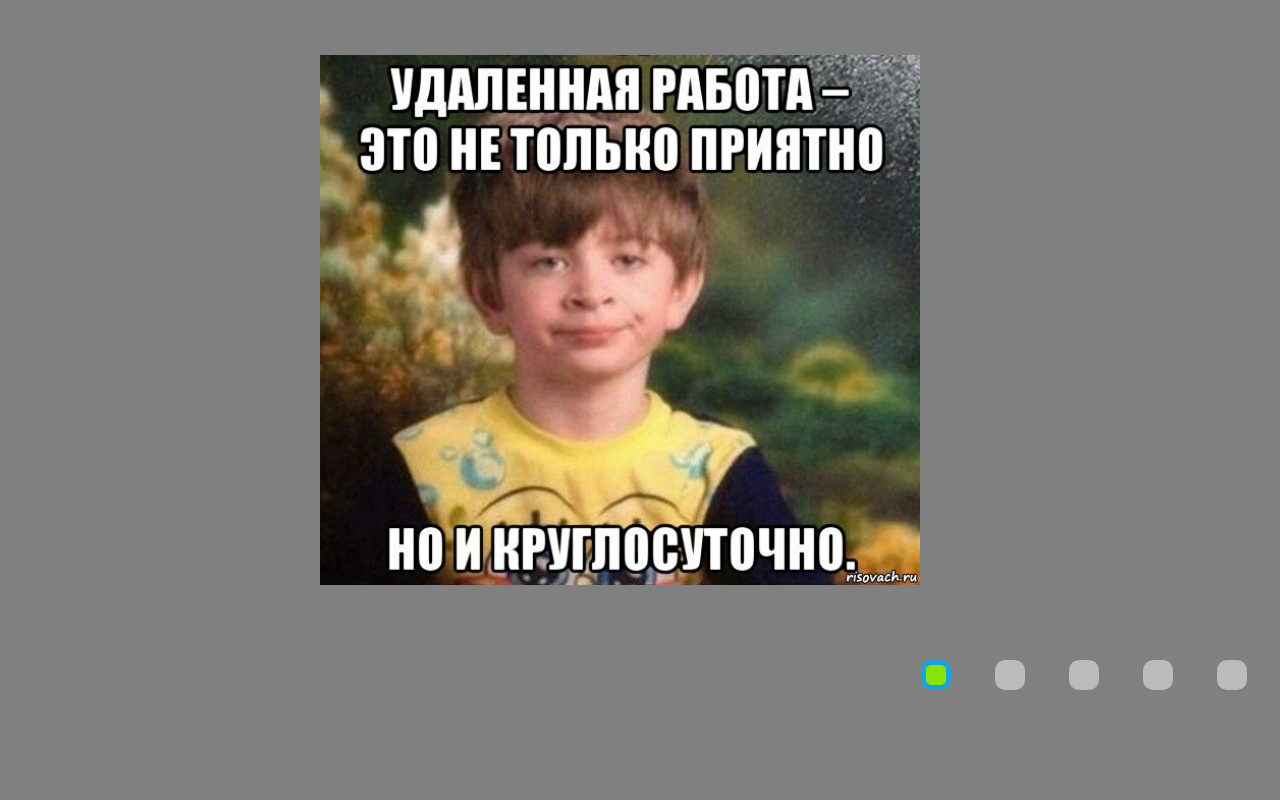
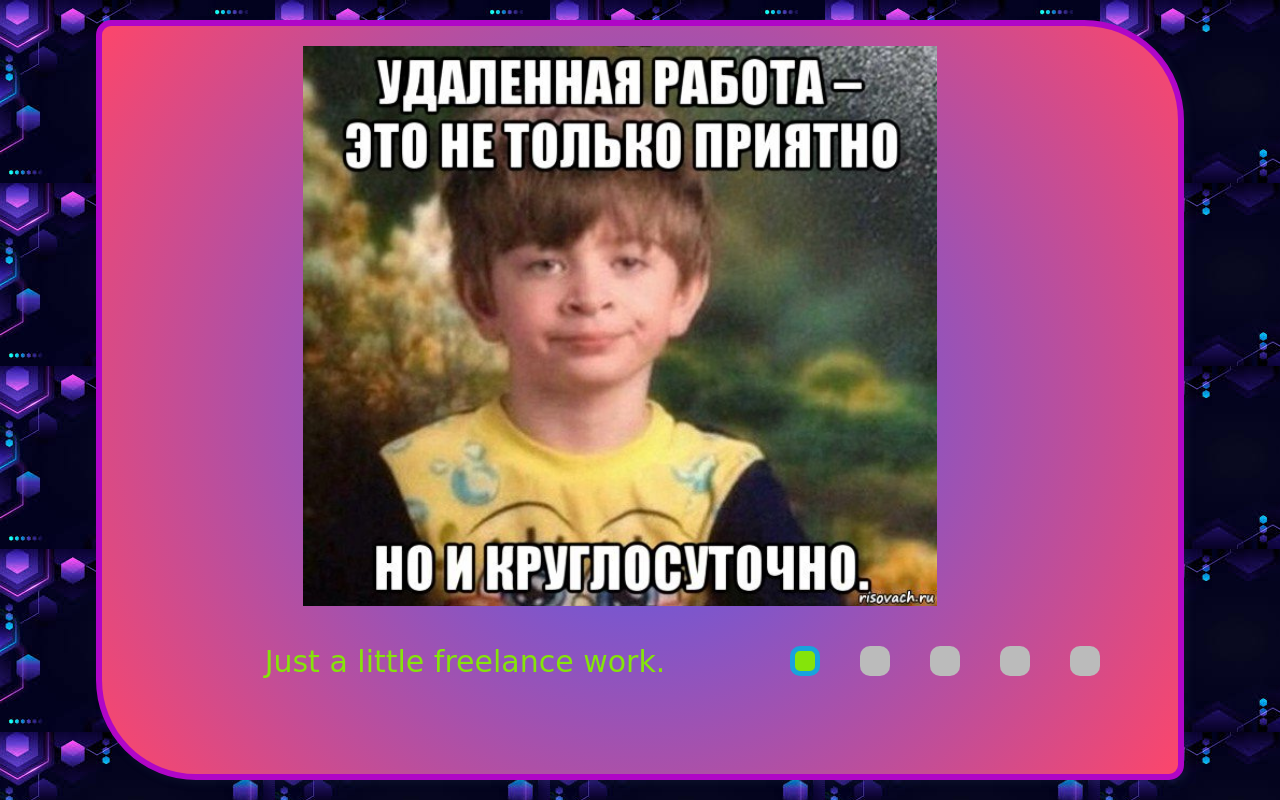
Before and after one commit to MargaritaBraun/cssMemeSlider, a plain HTML site: page cssMemeSlider/index.html in a window 1280 px wide. Drawn offline with Linux system fonts and the light colour scheme.

Commit message:
feat: changed the appearance of the slider (Mon, Sep 18, 2023 02:06:05 AM)

```diff
--- a/cssMemeSlider/index.html
+++ b/cssMemeSlider/index.html
@@ -8,13 +8,19 @@
     <title>cssMemeSlider</title>
 </head>
 <body>
+    <div class="container">
     <div class="wrapper">
         <!--<input checked type="radio" name="respond" id="desktop">-->
         <article class="slider">
             <div class="panel">
-                <div class="panel-text">
-                    <p class="text" id="Meme-1">dddddd</p>
-                    <p class="text" id="Meme-2">fffffff</p>
+                <div class="overflow">
+                    <div class="panel-text">
+                        <p class="text" id="Meme-1">Just a little freelance work.</p>
+                        <p class="text" id="Meme-2">Partner material.</p>
+                        <p class="text" id="Meme-3">We arrange meetings based on interests.</p>
+                        <p class="text" id="Meme-4">My thoughts on the difficult subject.</p>
+                        <p class="text" id="Meme-5">Employee of the year - the best find of the company.</p>
+                    </div>
                 </div>
                 <div class="div-input">
                     <input class="input__item" checked type="radio" name="slider" id="item-1">
@@ -43,5 +49,6 @@
             </div>
         </article>
     </div>
+</div>
 </body>
 </html>
--- a/cssMemeSlider/style.css
+++ b/cssMemeSlider/style.css
@@ -9,7 +9,9 @@
 
 html {
     scroll-behavior: smooth;
-    background-color: gray;
+    background: url('image/images.jpg');
+    background-repeat: repeat;
+    font-size: 10px;
 }
 
 ul,
@@ -22,6 +24,18 @@ a {
     text-decoration: none;
 }
 
+.container {
+    /*border: #18a3dd solid 3px;*/
+    margin: 20px auto;
+    width: 85vw;
+    height: 95vh;
+    box-shadow: 4px 4px 8px 0px rgba(34, 60, 80, 0.2);
+    border: 6px solid #b006c7;
+    border-radius: 15px 100px 15px 100px;
+    background: rgb(63,94,251);
+    background: radial-gradient(circle, rgba(63,94,251,1) 0%, rgba(252,70,107,1) 100%);
+}
+
 .wrapper {
     margin: 0 auto;
 }
@@ -30,12 +44,13 @@ a {
     display: flex;
     flex-direction: column;
     margin: 0 auto;
-    width: 98vw;
-    height: 85vh;
+    width: 75vw;
+    height: 60vh;
 }
 
 .div-input {
-    display: block;
+    display: flex;
+    flex-wrap: nowrap;
     /*height: 15vh;*/
 }
 
@@ -43,29 +58,36 @@ a {
     order: 2;
     display: flex;
     justify-content: space-between;
+    flex-wrap: nowrap;
+    align-items: center;
     /*
     margin: 0 50px;
     height: 20vh;
     */
 }
 
-.text {
-    margin-top: 10px;
+.panel-text {
+    width: 500%;
+    display: flex;
 }
 
-.panel-text {
-    /*width: 100px;*/
-    display: block;
+.panel-text > .text {
+    flex-basis: 100%;
+    display: flex;
+    justify-content: center;
+    align-items: center;
+    font-family: Bradley Hand, cursive;
+    color: #85e40a;
+    font-size: 3rem;
+
 }
+/*
 
-#Meme-1 {
-    display: none;
+.text {
+    margin: 10px;
+    width: 50vw;
 }
-
-#Meme-2 {
-    display: none;
-}
-
+*/
 /*
 .slides {
     width: 100vw;
@@ -91,9 +113,9 @@ a {
 }
 
 img {
-    width: 600px;
+    width: 50vw;
     /*height: 50%;*/
-    height: 75vh;
+    height: 70vh;
     object-fit: contain;
     object-position: center center;
     margin: 20px auto;
```
Also changed, not shown: cssMemeSlider/image/images.jpg (added).
